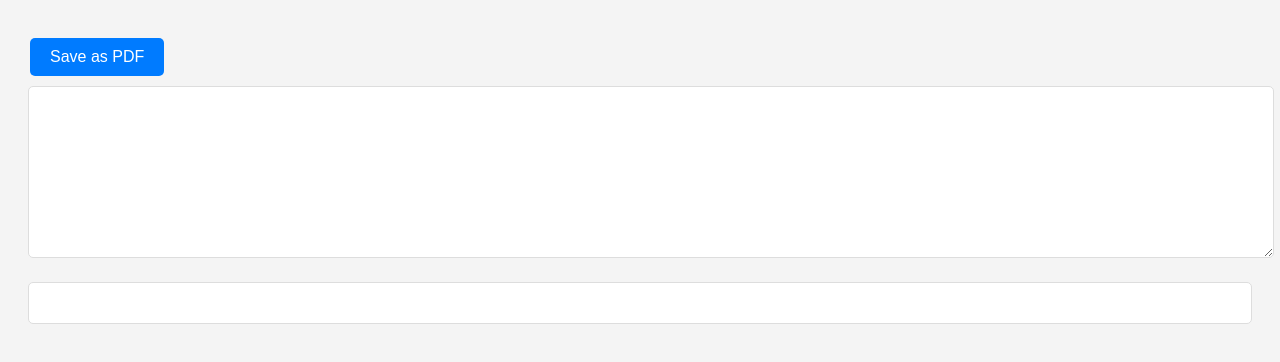
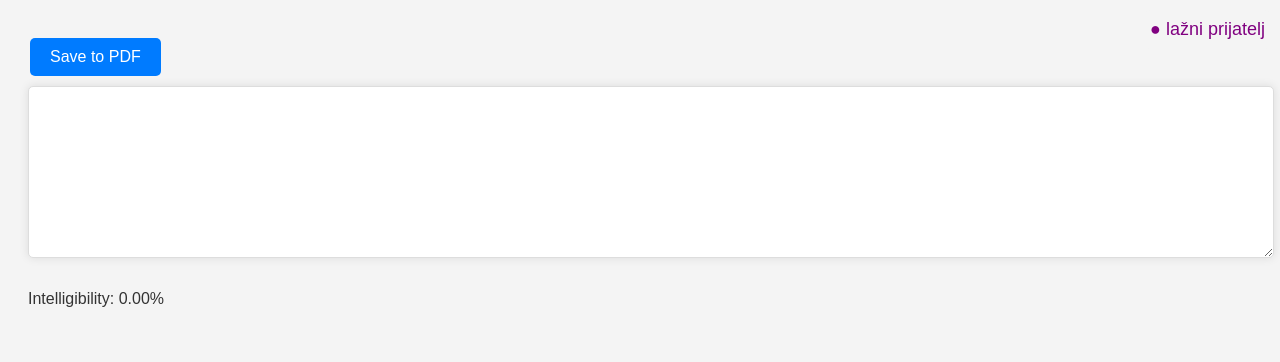
Before and after one commit to fmaric77/crorus-, a Next.js app: page / in a window 1280 px wide. Shown: the top 362 px of the page. Built offline with nearby package versions, Linux system fonts and the light colour scheme.

Commit message:
added fake friend check

```diff
--- /dev/null
+++ b/pages/api/ff.js
@@ -0,0 +1,15 @@
+// pages/api/words.js
+import fs from 'fs';
+import path from 'path';
+
+export default function handler(req, res) {
+    const filePath = path.join(process.cwd(), 'public', 'ff.json');
+    const fileContents = fs.readFileSync(filePath, 'utf8');
+
+    if (!fileContents) {
+      return res.status(500).json({ error: 'Failed to read file' });
+    }
+
+    const data = JSON.parse(fileContents);
+    res.status(200).json(data);
+  }
--- a/pages/index.js
+++ b/pages/index.js
@@ -1,14 +1,16 @@
 import { useState, useEffect, useMemo } from 'react';
 import axios from 'axios';
-import jsPDF from 'jspdf';
-import html2canvas from 'html2canvas';
+import { jsPDF } from "jspdf";
+import html2canvas from "html2canvas";
+
 
 export default function Home() {
   const [words, setWords] = useState(new Set());
+  const [ffWords, setFfWords] = useState(new Set());
   const [input, setInput] = useState('');
 
-  const output = useMemo(() => generateOutput(input, words), [input, words]);
-  const intelligibility = useMemo(() => calculateIntelligibility(input, words), [input, words]);
+  const output = useMemo(() => generateOutput(input, words, ffWords), [input, words, ffWords]);
+  const intelligibility = useMemo(() => calculateIntelligibility(input, words, ffWords), [input, words, ffWords]);
 
   // Fetch the words from the server
   useEffect(() => {
@@ -21,6 +23,17 @@ export default function Home() {
       .catch(function (error) {
         console.log(error);
       });
+
+    // Fetch the ff words
+    axios.get('/api/ff')
+      .then(function (response) {
+        // Add each word to the set
+        const ffWordsSet = new Set(response.data);
+        setFfWords(ffWordsSet);
+      })
+      .catch(function (error) {
+        console.log(error);
+      });
   }, []);
 
   // Handle input change
@@ -28,43 +41,87 @@ export default function Home() {
     setInput(e.target.value);
   };
 
-// Handle save as PDF button click
-const handleSaveAsPdfClick = () => {
-    html2canvas(document.querySelector("#word-checker-output")).then(canvas => {
-      const imgData = canvas.toDataURL('image/png');
-      const pdf = new jsPDF('p', 'mm', 'a4'); // A4 size page of PDF
 
-      const pdfWidth = pdf.internal.pageSize.getWidth();
-      const pdfHeight = pdf.internal.pageSize.getHeight();
+function saveToPdf() {
+  const outputElement = document.getElementById('output'); // Get the output element
 
-      const canvasWidth = canvas.width;
-      const canvasHeight = canvas.height;
+  html2canvas(outputElement).then(canvas => {
+    const imgData = canvas.toDataURL('image/png');
+    const pdf = new jsPDF({
+      orientation: 'landscape',
+    });
 
-      // Calculate the width and height of the image in the PDF
-      const imgWidth = pdfWidth;
-      const imgHeight = (canvasHeight * imgWidth) / canvasWidth;
+    const imgProps= pdf.getImageProperties(imgData);
+    const pdfWidth = pdf.internal.pageSize.getWidth();
+    const pdfHeight = (imgProps.height * pdfWidth) / imgProps.width;
 
-      // Add the image to the PDF
-      pdf.addImage(imgData, 'PNG', 0, 0, imgWidth, imgHeight);
-
-      // Add intelligibility to the PDF
-      pdf.text(intelligibility, 10, pdfHeight - 10);
-
-      pdf.save("output.pdf");
-    });
-  };
+    pdf.addImage(imgData, 'PNG', 0, 0, pdfWidth, pdfHeight);
+    pdf.save('output.pdf');
+  });
+}
 
   return (
     <div>
-      <button id="save-as-pdf-btn" onClick={handleSaveAsPdfClick}>Save as PDF</button>
-      <textarea id="word-checker-input" rows="4" cols="50" value={input} onChange={handleInputChange}></textarea>
-      <div id="word-checker-output">{output}</div>
-      <div id="intelligibility">{intelligibility}</div>
+          <button onClick={saveToPdf}>Save to PDF</button>
+
+<span id='lp' style={{ color: 'purple', marginLeft: '10px' }}>
+      &#9679; lažni prijatelj
+    </span>
+
+      <textarea value={input} onChange={handleInputChange} />
+      <div id="output">{output}</div>
+      <div>Intelligibility: {intelligibility}%</div>
     </div>
   );
 }
 
-function generateOutput(input, words) {
+function isWordInSet(word, words) {
+  // Check if removing a 'j' from the word results in a word that's in the set
+  for (let i = 0; i < word.length; i++) {
+    if (word[i] === 'j') {
+      const wordWithoutJ = word.slice(0, i) + word.slice(i + 1);
+      if (words.has(wordWithoutJ)) {
+        return true;
+      }
+    }
+  }
+
+  // Check if adding a 'j' before 'e' in the word results in a word that's in the set
+  for (let i = 1; i < word.length - 1; i++) {
+    if (word[i] === 'e') {
+      const wordWithJe = word.slice(0, i) + 'j' + word.slice(i);
+      if (words.has(wordWithJe)) {
+        return true;
+      }
+    }
+  }
+
+  // If no version of the word without 'j' or with 'je' is in the set, check if the word itself is in the set
+  if (words.has(word)) {
+    return true;
+  }
+
+  return false;
+}
+
+function isWordInFfSet(word, ffWords) {
+  // Check if the word or a part of it is in the ff words set
+  for (let i = 0; i < word.length; i++) {
+    for (let j = i + 1; j <= word.length; j++) {
+      const slice = word.slice(i, j);
+      if ((slice === 'mir' && word === 'mir') || (slice === 'pora' && word === 'pora') || (slice === 'para' && word === 'para')) {
+        return true;
+      }
+      if (slice !== 'mir' && slice !== 'pora' && slice !== 'para' && ffWords.has(slice)) {
+        return true;
+      }
+    }
+  }
+
+  return false;
+}
+
+function generateOutput(input, words, ffWords) {
   // Split the input into words and spaces
   const inputWords = input.split(/(\s+)/);
 
@@ -74,28 +131,26 @@ function generateOutput(input, words) {
     if (word.trim() === '') {
       return word;
     }
+    // Check if the word is in the ff words set
+    else if (isWordInFfSet(word.toLowerCase(), ffWords)) {
+      // If the word is in the ff words set, return it wrapped in a span with inline CSS for purple color
+      return <span style={{color: 'purple'}}>{word}</span>;
+    }
     // Check if the word is in the set
+    else if (isWordInSet(word.toLowerCase(), words)) {
+      // If the word is in the set, return it wrapped in a span with inline CSS for green color
+      return <span style={{color: 'green'}}>{word}</span>;
+    }
+    // If the word is not in the set, return it wrapped in a span with inline CSS for red color
     else {
-      // Remove punctuation from the end of the word
-      const wordWithoutPunctuation = word.replace(/[.,:\/!?]$/, '');
-
-      // Remove "i" from the end of the word if it's there and the word is more than one character
-      const wordWithoutI = wordWithoutPunctuation.endsWith('i') && wordWithoutPunctuation.length > 1 ? wordWithoutPunctuation.slice(0, -1) : wordWithoutPunctuation;
-
-      if (words.has(wordWithoutI) || wordWithoutI === 'i') {
-        // If the word is in the set or the word is "i", return it wrapped in a span with inline CSS for green color
-        return <span style={{color: 'green'}}>{word}</span>;
-      } else {
-        // If the word is not in the set, return it wrapped in a span with inline CSS for red color
-        return <span style={{color: 'red'}}>{word}</span>;
-      }
+      return <span style={{color: 'red'}}>{word}</span>;
     }
   });
 
   return outputHtml;
 }
 
-function calculateIntelligibility(input, words) {
+function calculateIntelligibility(input, words, ffWords) {
   // Split the input into words and spaces
   const inputWords = input.split(/(\s+)/);
 
@@ -104,29 +159,27 @@ function calculateIntelligibility(input, words) {
   let totalWordsCount = 0;
 
   inputWords.forEach(word => {
-    // If it's a space, return it as is
+    // If it's a space, ignore it
     if (word.trim() !== '') {
       // Increment the total words count
       totalWordsCount++;
 
-      // Remove punctuation from the end of the word
-      const wordWithoutPunctuation = word.replace(/[.,:\/!?]$/, '');
+      // Check if the word is in the ff words set
+      if (isWordInFfSet(word.toLowerCase(), ffWords)) {
+        // If the word is in the ff words set, do not count it as a match
+        return;
+      }
 
-      // Remove "i" from the end of the word if it's there and the word is more than one character
-      const wordWithoutI = wordWithoutPunctuation.endsWith('i') && wordWithoutPunctuation.length > 1 ? wordWithoutPunctuation.slice(0, -1) : wordWithoutPunctuation;
-
-      if (words.has(wordWithoutI) || wordWithoutI === 'i') {
-        // If the word is in the set or the word is "i", increment the intelligible words count
+      // Check if the word is in the set
+      if (isWordInSet(word.toLowerCase(), words)) {
+        // If the word is in the set, increment the intelligible words count
         intelligibleWordsCount++;
       }
     }
   });
 
   // Calculate the intelligibility percentage only if the input box is not empty
-  if (input.trim() !== '') {
-    const intelligibilityPercentage = (intelligibleWordsCount / totalWordsCount) * 100;
-    return `Intelligibility: ${intelligibilityPercentage.toFixed(2)}%`;
-  } else {
-    return '';
-  }
+  const intelligibility = totalWordsCount > 0 ? (intelligibleWordsCount / totalWordsCount) * 100 : 0;
+
+  return intelligibility.toFixed(2);
 }
--- /dev/null
+++ b/public/ff.json
@@ -0,0 +1,31 @@
+[
+    "vrjedan",
+    "baba",
+    "žurit",
+    "pogodit",
+    "urok",
+    "obraz",
+    "užin",
+    "užina",
+    "vrag",
+    "dvor",
+    "život",
+  "krasn",
+  "krasno",
+  "familija",
+  "mir",
+  "mješat",
+  "cvjet",
+  "muka",
+  "pora",
+  "para",
+  "korist",
+  "prikazat",
+  "shvatit",
+  "palac",
+  "sad",
+  "štuka",
+  "snimat",
+  "hranit"
+
+]
--- a/styles/Home.css
+++ b/styles/Home.css
@@ -3,6 +3,7 @@ body {
   background-color: #f4f4f4;
   padding: 20px;
   color: #333;
+  line-height: 1.6;
 }
 
 button {
@@ -14,6 +15,7 @@ body {
   border-radius: 5px;
   cursor: pointer;
   font-size: 16px;
+  transition: background-color 0.3s ease;
 }
 
 button:hover {
@@ -28,6 +30,8 @@ body {
   border-radius: 5px;
   border: 1px solid #ddd;
   font-size: 16px;
+  resize: vertical;
+  box-shadow: 0px 0px 10px rgba(0,0,0,0.1); /* Added subtle shadow for depth */
 }
 
 #word-checker-output {
@@ -35,22 +39,41 @@ body {
   background-color: #fff;
   border-radius: 5px;
   border: 1px solid #ddd;
+  box-shadow: 0px 0px 10px rgba(0,0,0,0.1);
 }
 
 #intelligibility {
   margin-top: 20px;
   font-size: 20px;
   font-weight: bold;
+  color: #007BFF; /* Changed color to match button */
 }
 
 span {
   font-size: 18px;
+  display: inline-block;
+  margin: 0 2px;
+  padding: 2px; /* Added padding for better visual separation */
 }
 
 span[style="color: green"] {
   color: #008000;
+  background-color: #e6ffe6; /* Added background color for better visibility */
 }
 
 span[style="color: red"] {
   color: #FF0000;
+  background-color: #ffe6e6; /* Added background color for better visibility */
 }
+
+#lp {
+  position: absolute;
+  top: 0;
+  right: 0;
+  color: purple;
+  margin: 10px;
+  font-size: 18px; /* Increased font size for better visibility */
+  background-color: #f4f4f4; /* Added background color to stand out */
+  padding: 5px; /* Added padding for better visual separation */
+  border-radius: 5px; /* Added border radius for rounded corners */
+}
```
Also changed, not shown: pages/api/words.js (line endings or trailing spaces), public/100+.json. Lines whose indentation alone changed are shown as unchanged.
